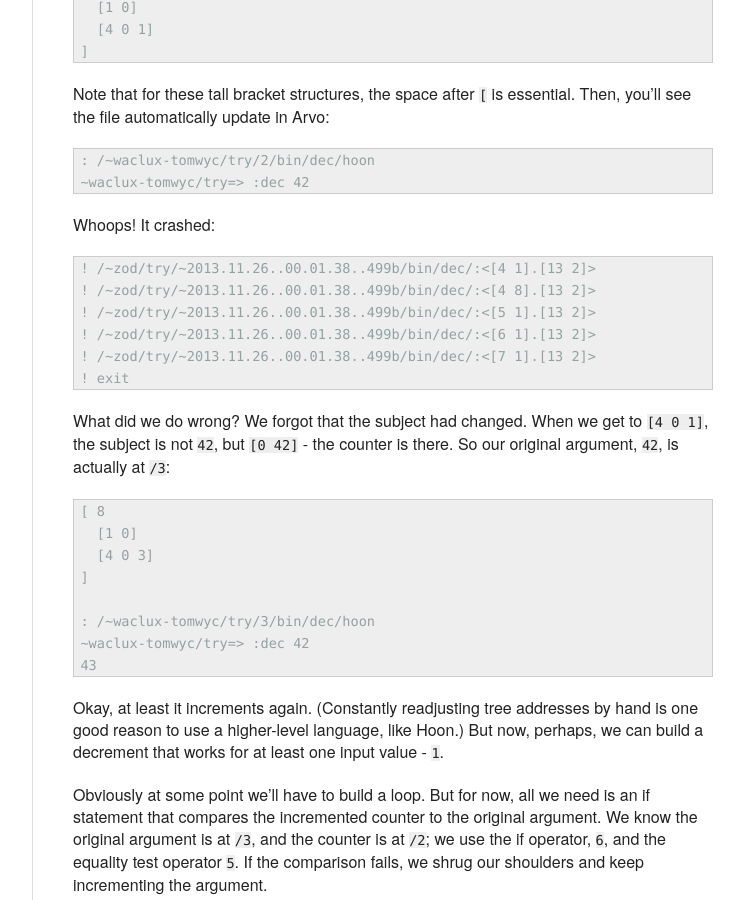
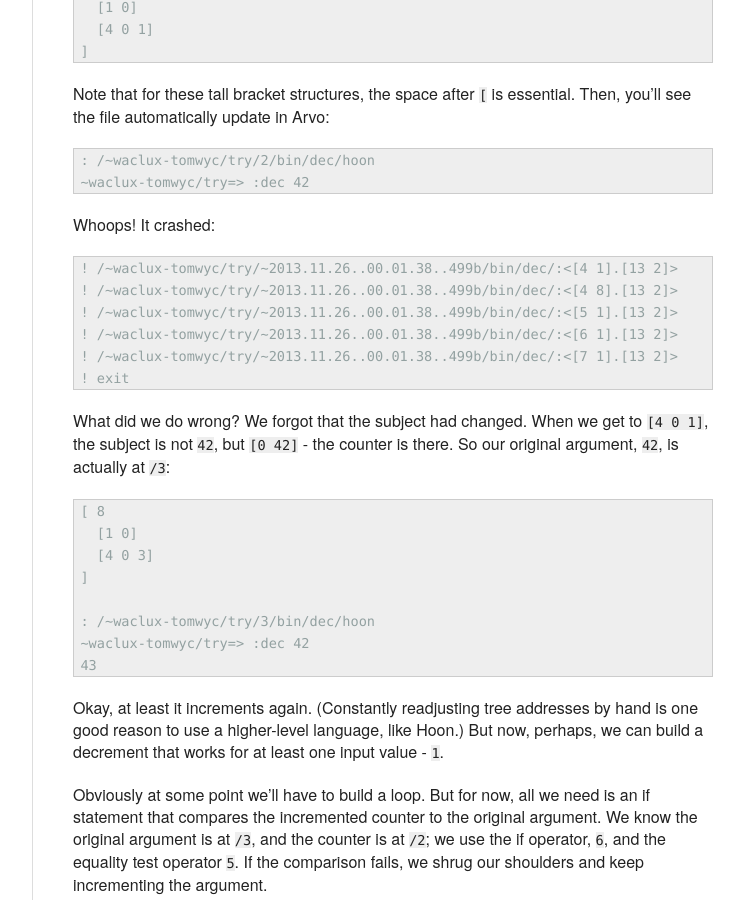
Before and after one commit to urbit/old-urbit.org, a Jekyll site: the page built from _posts/doc/2013-11-18-urbit-is-easy-ch4.markdown, in a window 1280 px wide and 900 px high, scrolled down 2300 px. Shown: the whole window, without its empty margins (378-1122 px from the left). Built offline with Jekyll 4.4.1, drawn with Linux system fonts in a browser that asks for light colours.

Commit message:
More typo fixes

```diff
--- a/_posts/doc/2013-11-18-urbit-is-easy-ch4.markdown
+++ b/_posts/doc/2013-11-18-urbit-is-easy-ch4.markdown
@@ -43,7 +43,7 @@
 propagating changes on either side.
 
 Let's assume your `$URBIT_HOME` is `urb/`, and your ship is
-`~zod`.  The Nock application template is in
+`~waclux-tomwyc`.  The Nock application template is in
 
     urb/~waclux-tomwyc/try/bin/nock.hoon
 
@@ -128,11 +128,11 @@
 
 Whoops!  It crashed:
 
-    ! /~zod/try/~2013.11.26..00.01.38..499b/bin/dec/:<[4 1].[13 2]>
-    ! /~zod/try/~2013.11.26..00.01.38..499b/bin/dec/:<[4 8].[13 2]>
-    ! /~zod/try/~2013.11.26..00.01.38..499b/bin/dec/:<[5 1].[13 2]>
-    ! /~zod/try/~2013.11.26..00.01.38..499b/bin/dec/:<[6 1].[13 2]>
-    ! /~zod/try/~2013.11.26..00.01.38..499b/bin/dec/:<[7 1].[13 2]>
+    ! /~waclux-tomwyc/try/~2013.11.26..00.01.38..499b/bin/dec/:<[4 1].[13 2]>
+    ! /~waclux-tomwyc/try/~2013.11.26..00.01.38..499b/bin/dec/:<[4 8].[13 2]>
+    ! /~waclux-tomwyc/try/~2013.11.26..00.01.38..499b/bin/dec/:<[5 1].[13 2]>
+    ! /~waclux-tomwyc/try/~2013.11.26..00.01.38..499b/bin/dec/:<[6 1].[13 2]>
+    ! /~waclux-tomwyc/try/~2013.11.26..00.01.38..499b/bin/dec/:<[7 1].[13 2]>
     ! exit
 
 What did we do wrong?  We forgot that the subject had changed.
```
